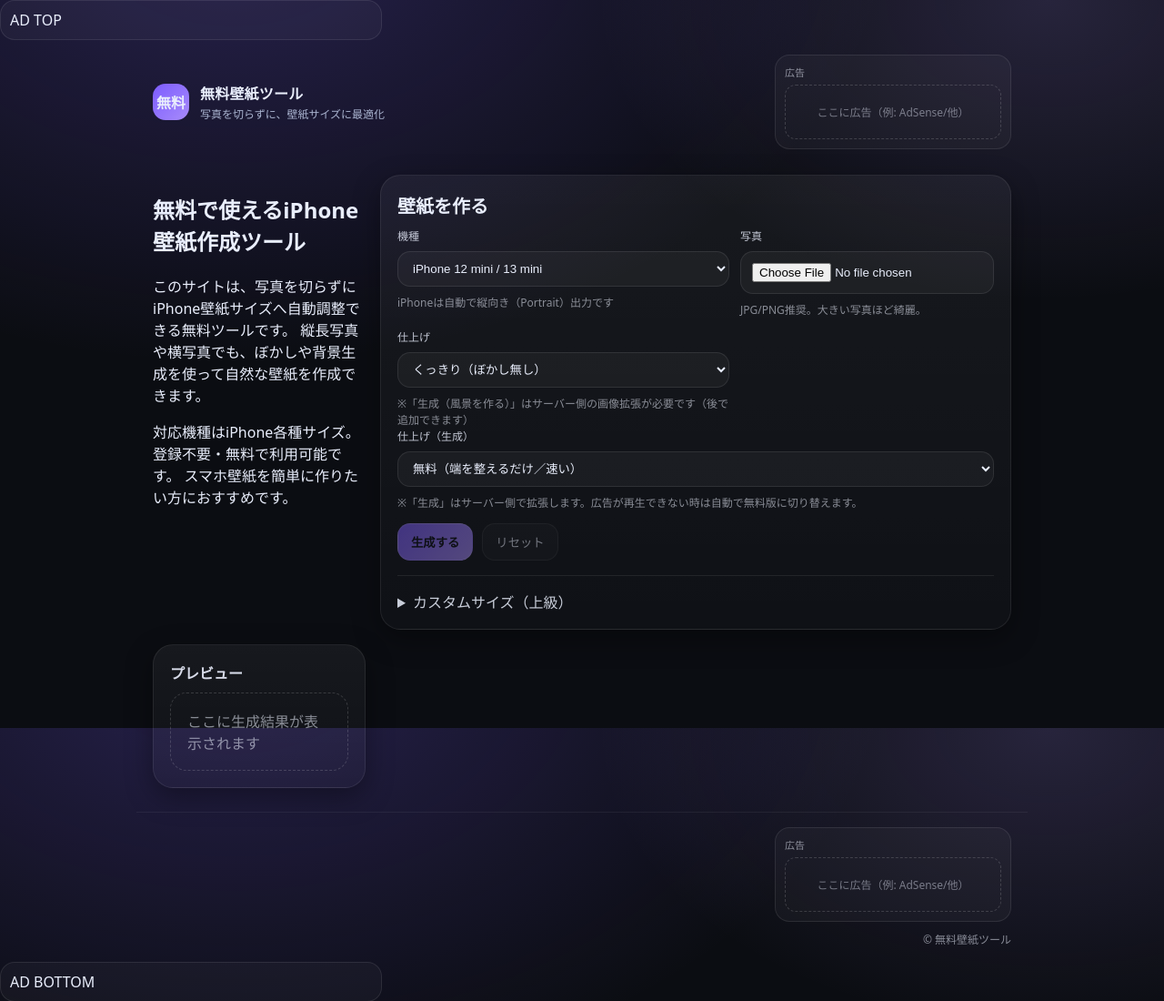
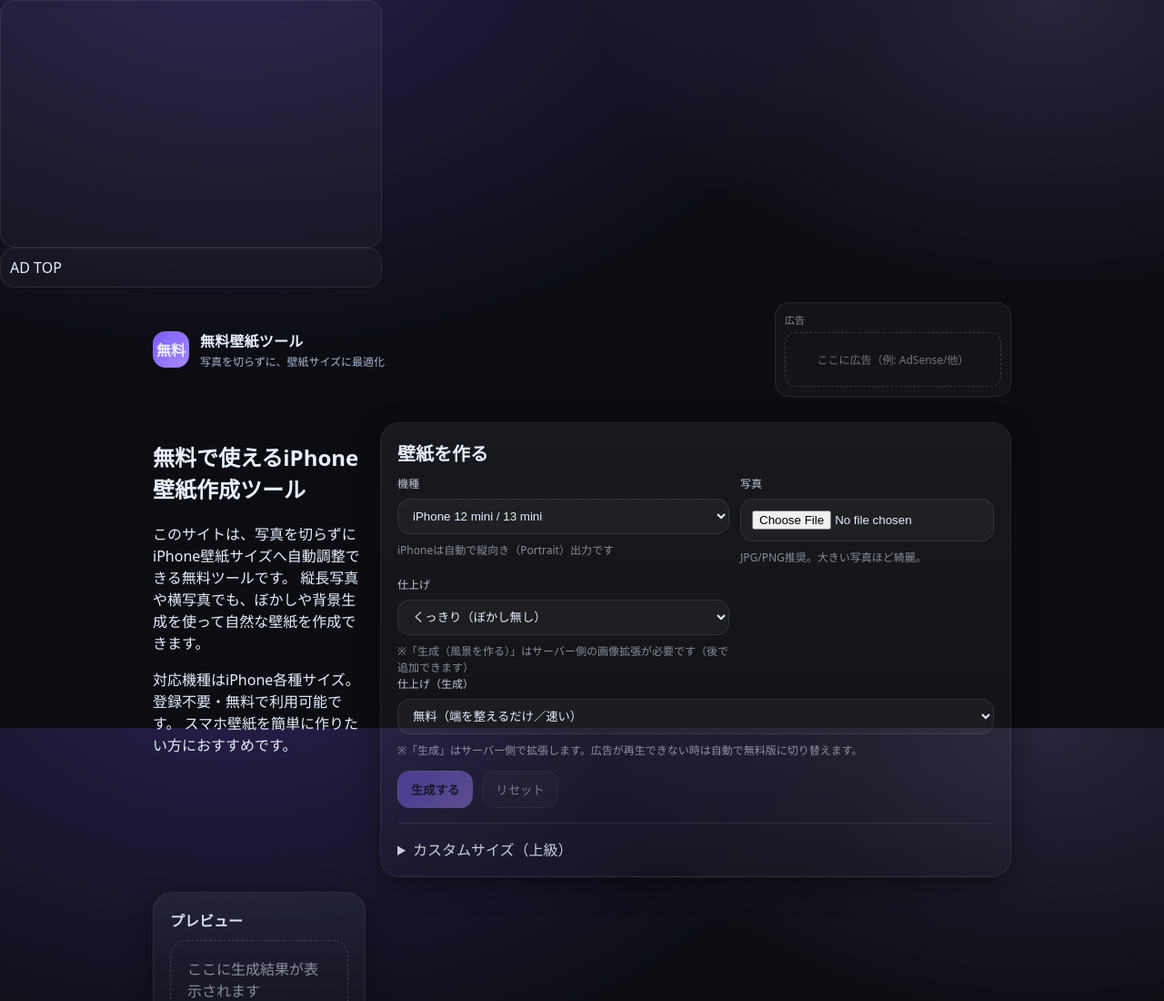
Before and after one commit to 5h4vfnx65b-creator/muryo-kabegami-tool, a website with bundled scripts: page index.html in a window 1280 px wide. Shown: the top 1100 px of the page at 91% size. Built offline with nearby package versions, Linux system fonts and the light colour scheme.

Commit message:
Update index.html

```diff
--- a/index.html
+++ b/index.html
@@ -1,5 +1,15 @@
 <!doctype html>
 <html lang="ja">
+  <!-- カスタムサイズ用広告 -->
+<div class="ad-slot ad-slot-custom">
+  <ins class="adsbygoogle"
+       style="display:block; min-height:250px"
+       data-ad-client="ca-pub-1419817727917891"
+       data-ad-slot="CUSTOM_SLOT_ID"
+       data-ad-format="auto"
+       data-full-width-responsive="true"></ins>
+</div>
+
 <head>
   <meta name="google-site-verification" content="f_NJf9qO_hEP0mYBXgemyOmGXDmcuPLxLvH34_qVzrg" />
   <meta charset="utf-8" />
```
